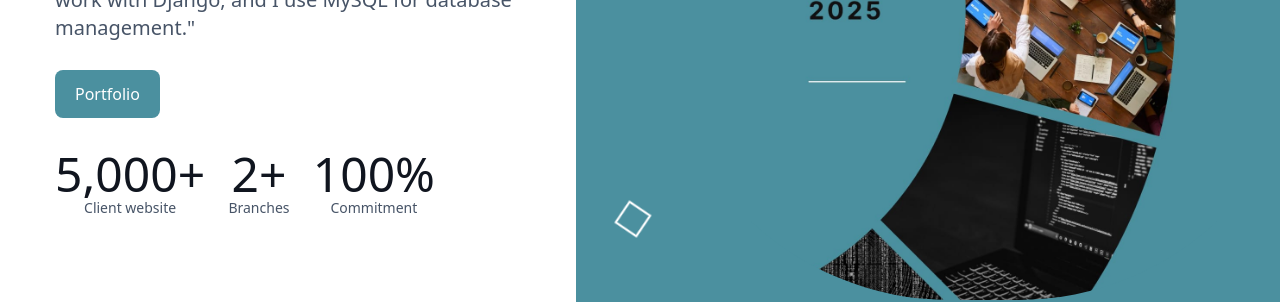
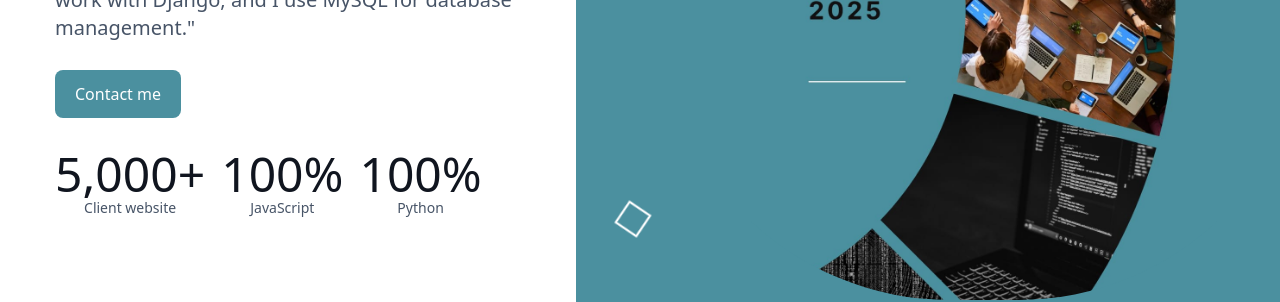
Before and after one commit to tanzil8/Softwarehouse-Websit, a Next.js app: page / in a window 1280 px wide. Shown: the part 400-702 px from the top of the page. Built offline with nearby package versions, Linux system fonts and the light colour scheme.

Commit message:
hera section comp

```diff
--- a/components/Hero.jsx
+++ b/components/Hero.jsx
@@ -41,7 +41,7 @@ const Hero = () => {
             target=""
             rel="noopener noreferrer"
           >
-            <button className="btn text-white bg-[#4b909f] mb-8">Portfolio</button>
+            <button className="btn text-white bg-[#4b909f] mb-8">Contact me </button>
           </a>
 
           {/* Stats */}
--- a/components/Stats/Stats.jsx
+++ b/components/Stats/Stats.jsx
@@ -7,14 +7,14 @@ const statsData = [
     text: "Client website",
   },
   {
-    endCountNum: 2,
-    endCountText: "+",
-    text: "Branches",
+    endCountNum: 100,
+    endCountText: "%",
+    text: "JavaScript",
   },
   {
     endCountNum: 100,
     endCountText: "%",
-    text: "Commitment",
+    text: "Python",
   },
 ];
 
```
